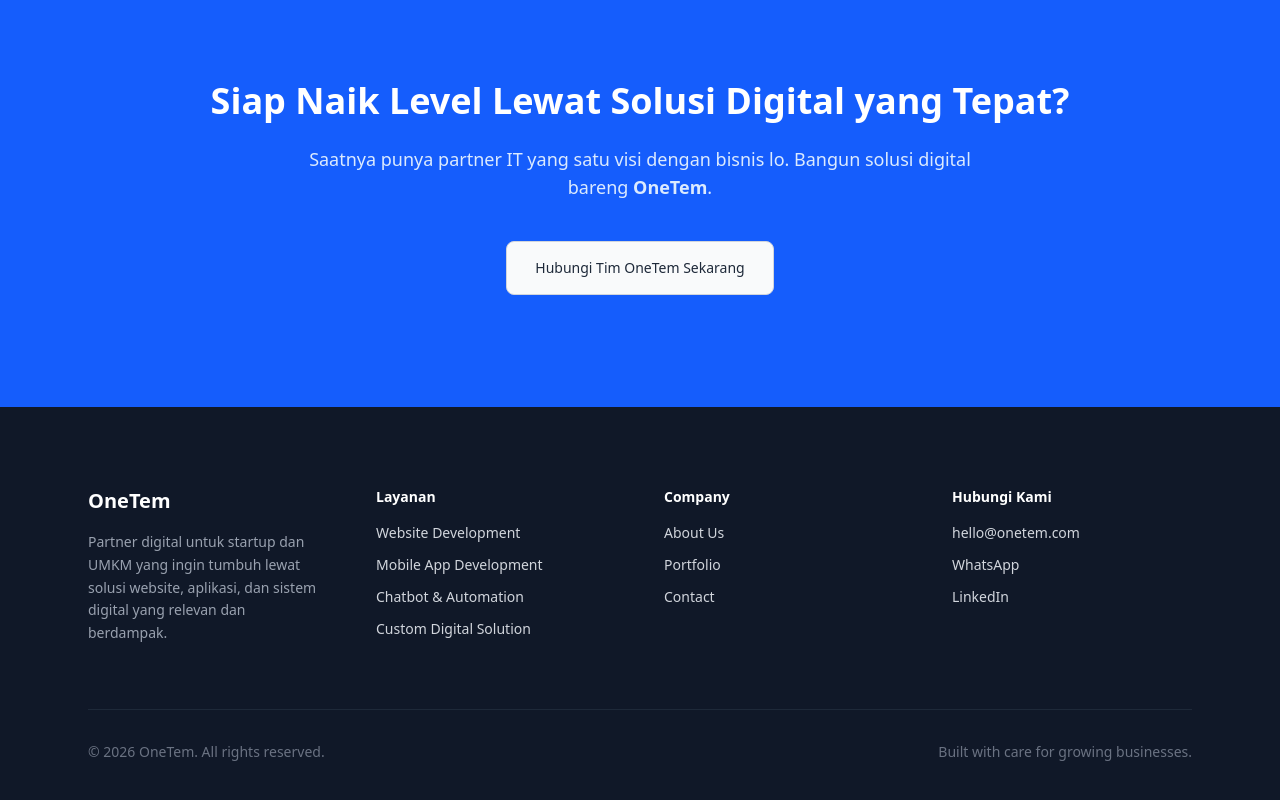
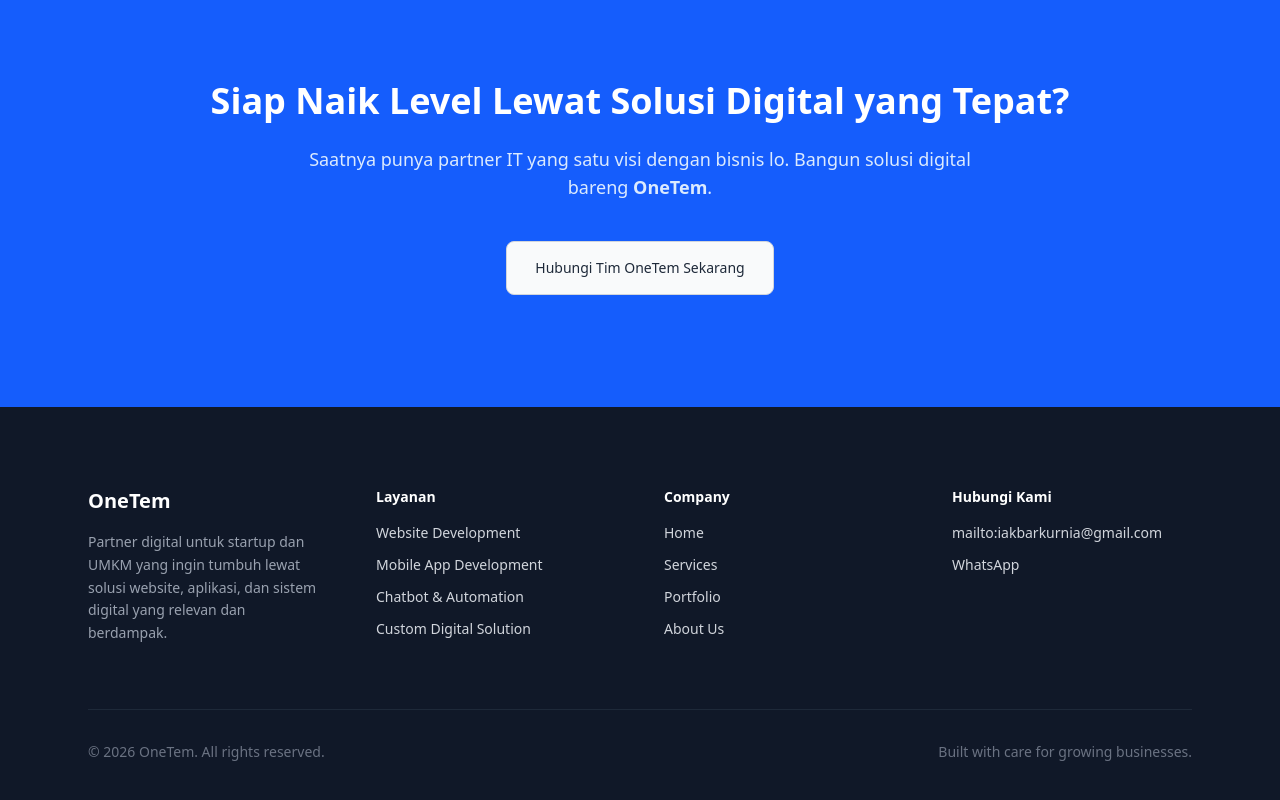
Before and after one commit to iqmalakur/onetem, a Vue app: page / in a window 1280 px wide. Shown: the part 5364-6164 px from the top of the page. Built offline with nearby package versions, Linux system fonts and the light colour scheme.

Commit message:
extract all data

```diff
--- a/src/components/layout/Footer.vue
+++ b/src/components/layout/Footer.vue
@@ -1,3 +1,8 @@
+<script setup lang="ts">
+import { navigation } from "@/data/navigation";
+import { email, whatsapp } from "@/data/social";
+</script>
+
 <template>
   <footer class="bg-gray-900 text-gray-300">
     <div class="max-w-6xl mx-auto px-6 py-20">
@@ -49,19 +54,9 @@
         <div>
           <h5 class="text-sm font-semibold text-white mb-4">Company</h5>
           <ul class="space-y-3 text-sm">
-            <li>
-              <a href="#about" class="hover:text-white transition">
-                About Us
-              </a>
-            </li>
-            <li>
-              <a href="/portfolio" class="hover:text-white transition">
-                Portfolio
-              </a>
-            </li>
-            <li>
-              <a href="#contact" class="hover:text-white transition">
-                Contact
+            <li v-for="nav in navigation">
+              <a :href="nav.href" class="hover:text-white transition">
+                {{ nav.title }}
               </a>
             </li>
           </ul>
@@ -72,29 +67,17 @@
           <h5 class="text-sm font-semibold text-white mb-4">Hubungi Kami</h5>
           <ul class="space-y-3 text-sm">
             <li>
-              <a
-                href="mailto:hello@onetem.com"
-                class="hover:text-white transition"
-              >
-                hello@onetem.com
+              <a :href="email" class="hover:text-white transition">
+                {{ email }}
               </a>
             </li>
             <li>
               <a
-                href="https://wa.me/628123456789"
+                :href="whatsapp"
                 target="_blank"
                 class="hover:text-white transition"
               >
                 WhatsApp
-              </a>
-            </li>
-            <li>
-              <a
-                href="https://linkedin.com"
-                target="_blank"
-                class="hover:text-white transition"
-              >
-                LinkedIn
               </a>
             </li>
           </ul>
--- a/src/components/layout/Navbar.vue
+++ b/src/components/layout/Navbar.vue
@@ -1,15 +1,9 @@
 <script setup lang="ts">
 import { ref } from "vue";
 import { RouterLink } from "vue-router";
+import { navigation } from "@/data/navigation";
 
 const isOpen = ref(false);
-
-const menu = [
-  { title: "Home", href: "/" },
-  { title: "Services", href: "/services" },
-  { title: "Portfolio", href: "/portfolio" },
-  { title: "About Us", href: "/about" },
-];
 
 const toggleMenu = () => {
   isOpen.value = !isOpen.value;
@@ -24,12 +18,12 @@ const toggleMenu = () => {
 
       <!-- Desktop Menu -->
       <ul class="hidden md:flex items-center space-x-6 text-sm">
-        <li v-for="m in menu" :key="m.title">
+        <li v-for="nav in navigation" :key="nav.title">
           <RouterLink
-            :to="m.href"
+            :to="nav.href"
             class="text-gray-700 hover:text-primary-hover transition"
           >
-            {{ m.title }}
+            {{ nav.title }}
           </RouterLink>
         </li>
       </ul>
@@ -59,13 +53,13 @@ const toggleMenu = () => {
     <!-- Mobile Menu -->
     <div v-show="isOpen" class="md:hidden bg-white border-t shadow-sm">
       <ul class="flex flex-col px-6 py-4 space-y-4 text-sm">
-        <li v-for="m in menu" :key="m.title">
+        <li v-for="nav in navigation" :key="nav.title">
           <RouterLink
-            :to="m.href"
+            :to="nav.href"
             class="text-gray-700 hover:text-primary-hover transition"
             @click="isOpen = false"
           >
-            {{ m.title }}
+            {{ nav.title }}
           </RouterLink>
         </li>
       </ul>
--- /dev/null
+++ b/src/data/navigation.ts
@@ -0,0 +1,6 @@
+export const navigation = [
+  { title: "Home", href: "/" },
+  { title: "Services", href: "/services" },
+  { title: "Portfolio", href: "/portfolio" },
+  { title: "About Us", href: "/about" },
+];
--- a/src/data/services.ts
+++ b/src/data/services.ts
@@ -1,5 +1,6 @@
 export const services = [
   {
+    id: "website",
     title: "Website Development",
     subtitle: "Bangun Kesan Profesional dan Tingkatkan Kepercayaan Pelanggan",
     description:
@@ -19,6 +20,7 @@ export const services = [
   },
 
   {
+    id: "mobile-app",
     title: "Mobile App Development (Android)",
     subtitle: "Solusi Aplikasi untuk Operasional yang Lebih Efisien",
     description:
@@ -37,6 +39,7 @@ export const services = [
   },
 
   {
+    id: "automation",
     title: "Chatbot & Automation",
     subtitle: "Layanan Pelanggan Lebih Responsif, Tanpa Ribet",
     description:
@@ -55,6 +58,7 @@ export const services = [
   },
 
   {
+    id: "custom",
     title: "Custom Digital Solution",
     subtitle: "Karena Setiap Bisnis Punya Kebutuhan yang Berbeda",
     description:
--- /dev/null
+++ b/src/data/social.ts
@@ -0,0 +1,2 @@
+export const whatsapp = "https://wa.me/6285723574945";
+export const email = "mailto:iakbarkurnia@gmail.com";
--- a/src/pages/home/sections/FinalCTA.vue
+++ b/src/pages/home/sections/FinalCTA.vue
@@ -1,5 +1,6 @@
 <script setup lang="ts">
 import ButtonCTA from "@/components/button/ButtonCTA.vue";
+import { whatsapp } from "@/data/social";
 </script>
 
 <template>
@@ -14,11 +15,7 @@ import ButtonCTA from "@/components/button/ButtonCTA.vue";
         digital bareng <span class="font-semibold">OneTem</span>.
       </p>
 
-      <ButtonCTA
-        href="https://wa.me/628123456789"
-        :external="true"
-        :isPrimary="false"
-      >
+      <ButtonCTA :href="whatsapp" :external="true" :isPrimary="false">
         Hubungi Tim OneTem Sekarang
       </ButtonCTA>
     </div>
--- a/src/pages/home/sections/Hero.vue
+++ b/src/pages/home/sections/Hero.vue
@@ -1,5 +1,6 @@
 <script setup lang="ts">
 import ButtonCTA from "@/components/button/ButtonCTA.vue";
+import { whatsapp } from "@/data/social";
 </script>
 
 <template>
@@ -23,11 +24,9 @@ import ButtonCTA from "@/components/button/ButtonCTA.vue";
 
         <!-- CTA -->
         <div class="flex flex-wrap gap-4">
-          <ButtonCTA href="https://wa.me/628123456789" :external="true">
-            WhatsApp
-          </ButtonCTA>
+          <ButtonCTA :href="whatsapp" :external="true"> WhatsApp </ButtonCTA>
 
-          <ButtonCTA href="#services" :isPrimary="false">
+          <ButtonCTA href="/services" :isPrimary="false">
             Lihat Layanan
           </ButtonCTA>
         </div>
--- a/src/pages/home/sections/SoftCTA.vue
+++ b/src/pages/home/sections/SoftCTA.vue
@@ -1,5 +1,6 @@
 <script setup lang="ts">
 import ButtonCTA from "@/components/button/ButtonCTA.vue";
+import { whatsapp } from "@/data/social";
 </script>
 
 <template>
@@ -20,7 +21,7 @@ import ButtonCTA from "@/components/button/ButtonCTA.vue";
           <span class="font-medium text-gray-800"> tanpa ribet. </span>
         </p>
 
-        <ButtonCTA href="https://wa.me/628123456789" :external="true">
+        <ButtonCTA :href="whatsapp" :external="true">
           Konsultasi Gratis Sekarang
         </ButtonCTA>
       </div>
--- a/src/pages/services/sections/Approach.vue
+++ b/src/pages/services/sections/Approach.vue
@@ -1,5 +1,6 @@
 <script setup lang="ts">
 import ButtonCTA from "@/components/button/ButtonCTA.vue";
+import { whatsapp } from "@/data/social";
 </script>
 
 <template>
@@ -29,7 +30,7 @@ import ButtonCTA from "@/components/button/ButtonCTA.vue";
           Anda memetakan kebutuhan dan menemukan solusi terbaik.
         </p>
 
-        <ButtonCTA href="https://wa.me/62xxxxxxxxxx" :isPrimary="true">
+        <ButtonCTA :href="whatsapp" :isPrimary="true">
           Konsultasi Gratis dengan Tim OneTem
         </ButtonCTA>
       </div>
--- a/src/pages/services/sections/ServicesOffered.vue
+++ b/src/pages/services/sections/ServicesOffered.vue
@@ -5,6 +5,7 @@ import { services } from "@/data/services";
 <template>
   <section
     v-for="(service, index) in services"
+    :id="service.id"
     :key="index"
     class="max-w-6xl mx-auto px-6 mb-24"
   >
```
